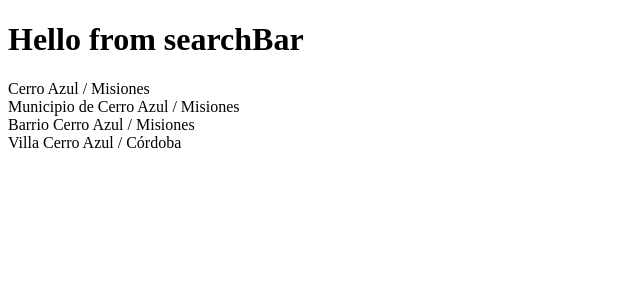
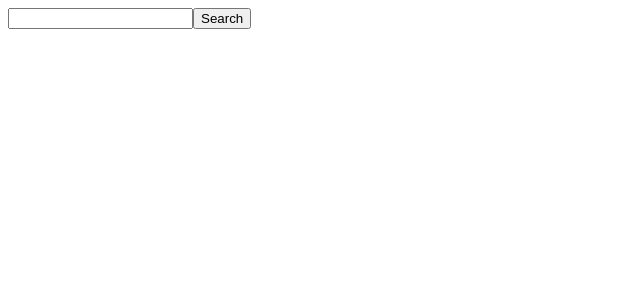
Before and after one commit to NanoB0tt/react-weather, a React (Vite) app: page / in a window 1280 px wide. Shown: the top 300 px of the page, without its empty margins (0-640 px from the left). Built offline with nearby package versions, Linux system fonts and the light colour scheme.

Commit message:
added services

```diff
--- a/package.json
+++ b/package.json
@@ -9,6 +9,7 @@
     "preview": "vite preview"
   },
   "dependencies": {
+    "nanoid": "^4.0.0",
     "react": "^18.2.0",
     "react-dom": "^18.2.0"
   },
--- a/src/components/CityWeather.tsx
+++ b/src/components/CityWeather.tsx
@@ -1,5 +1,6 @@
 import { useEffect, useState } from "react";
 import { LatLon, Weather } from "../interfaces/interfaces";
+import { getWeatherData } from "../services/getWeatherData";
 
 interface Props {
   location: LatLon | null;
@@ -11,8 +12,7 @@ const CityWeather = ({ location }: Props) => {
   useEffect(() => {
     if (location) {
       const fetchData = async () => {
-        const data: Weather = await fetch(`https://api.openweathermap.org/data/2.5/weather?lat=${location.lat}&lon=${location.lon}&appid=ed2c277292dc14513b2b77e5239c846b&units=metric&lang=es`)
-          .then(res => res.json())
+        const data = await getWeatherData(location)
         setWeatherData(data);
       }
       fetchData();
--- a/src/components/SearchBar.tsx
+++ b/src/components/SearchBar.tsx
@@ -1,5 +1,7 @@
+import { nanoid } from "nanoid";
 import { Dispatch, SetStateAction, useEffect, useState } from "react";
 import { City, LatLon } from "../interfaces/interfaces";
+import { getCityData } from "../services/getCityData";
 
 interface Props {
   setLatLon: Dispatch<SetStateAction<LatLon | null>>;
@@ -7,26 +9,32 @@ interface Props {
 
 const SearchBar = ({ setLatLon }: Props) => {
   const [searchResult, setSearchResult] = useState<City[] | null>(null);
-  /* const [input, setInput] = useState(""); */
+  const [input, setInput] = useState("");
+  const [submit, setSubmit] = useState("");
 
 
   useEffect(() => {
-    const searchFunc = async () => {
-      const data = await fetch("response.json")
-        .then(response => response.json())
-        .catch(err => console.error(err));
-      setSearchResult(data);
+    if (submit !== "") {
+      const searchFunc = async () => {
+        const data = await getCityData(submit);
+        setSearchResult(data);
+      }
+      searchFunc();
     }
-    searchFunc();
-  }, [])
+  }, [submit])
 
   return (
     <div>
-      <h1>Hello from searchBar</h1>
-      {/* <input onChange={(e) => setInput(e.target.value)} /> */}
+      <form onSubmit={(e) => {
+        e.preventDefault();
+        setSubmit(input);
+      }}>
+        <input onChange={(e) => setInput(e.target.value)} />
+        <button type="submit">Search</button>
+      </form>
       {searchResult && searchResult.map((city) => (
         <div
-          key={city.name}
+          key={nanoid()}
           onClick={() => {
             setLatLon({
               lat: city.lat,
@@ -35,7 +43,7 @@ const SearchBar = ({ setLatLon }: Props) => {
           }
           }
         >
-          {city.name + " / " + city.state}
+          {`${city.name} / ${city.state ? `${city.state},` : ""} ${city.country}`}
         </div>
       ))}
     </div>
--- a/src/interfaces/interfaces.ts
+++ b/src/interfaces/interfaces.ts
@@ -17,7 +17,8 @@ export interface City {
   name: string;
   lat: number;
   lon: number;
-  state: string;
+  state?: string;
+  country: string;
 }
 
 export type LatLon = Pick<City, "lat" | "lon">
--- /dev/null
+++ b/src/services/getCityData.ts
@@ -0,0 +1,8 @@
+import { City } from "../interfaces/interfaces";
+
+export const getCityData = async (cityName: string) => {
+  const data: Promise<City[]> = await fetch(`http://api.openweathermap.org/geo/1.0/direct?q=${cityName}&limit=5&appid=ed2c277292dc14513b2b77e5239c846b`)
+    .then(response => response.json())
+    .catch(err => console.error(err));
+  return data;
+}
--- /dev/null
+++ b/src/services/getWeatherData.ts
@@ -0,0 +1,7 @@
+import { Weather } from "../interfaces/interfaces";
+
+export const getWeatherData = async (location: { lat: number; lon: number; }) => {
+  const data: Promise<Weather> = await fetch(`https://api.openweathermap.org/data/2.5/weather?lat=${location.lat}&lon=${location.lon}&appid=ed2c277292dc14513b2b77e5239c846b&units=metric&lang=es`)
+    .then(res => res.json())
+  return data;
+}
```
Also changed, not shown: 1 other file (tests, documents, lock files or other folders).
